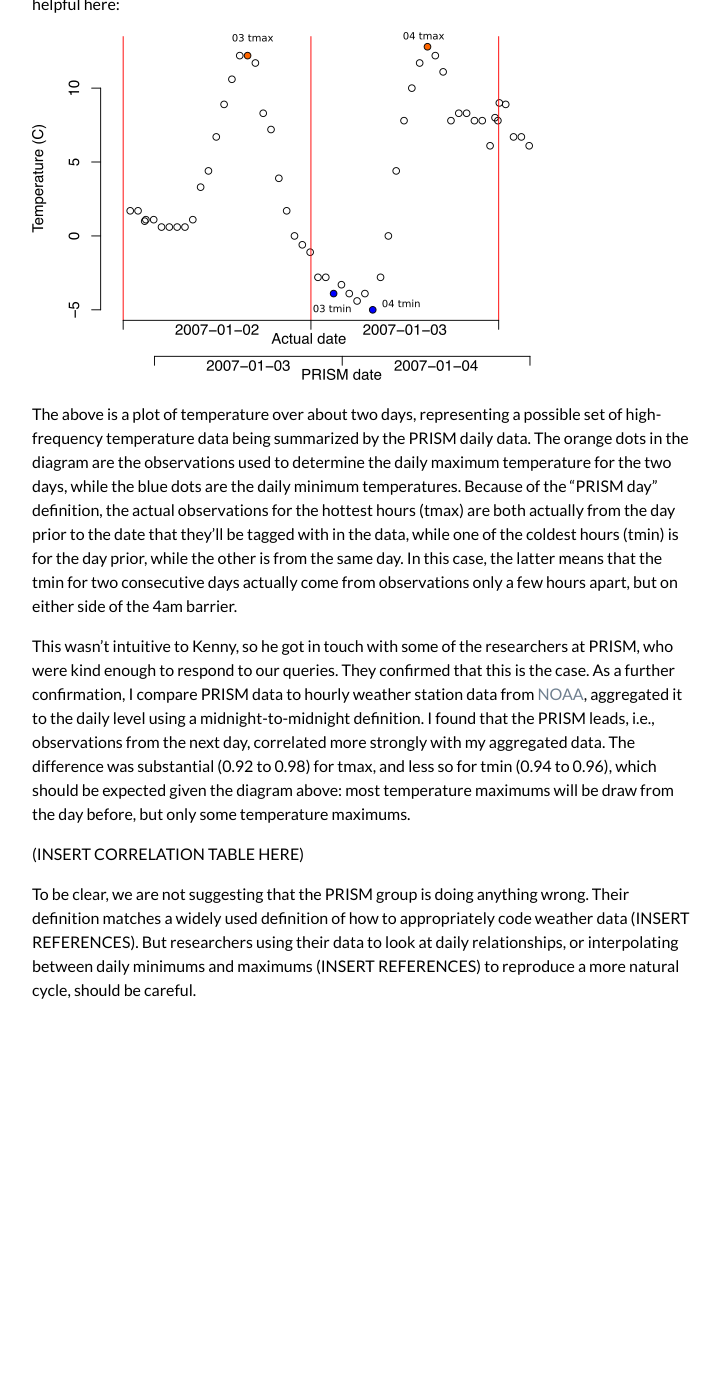
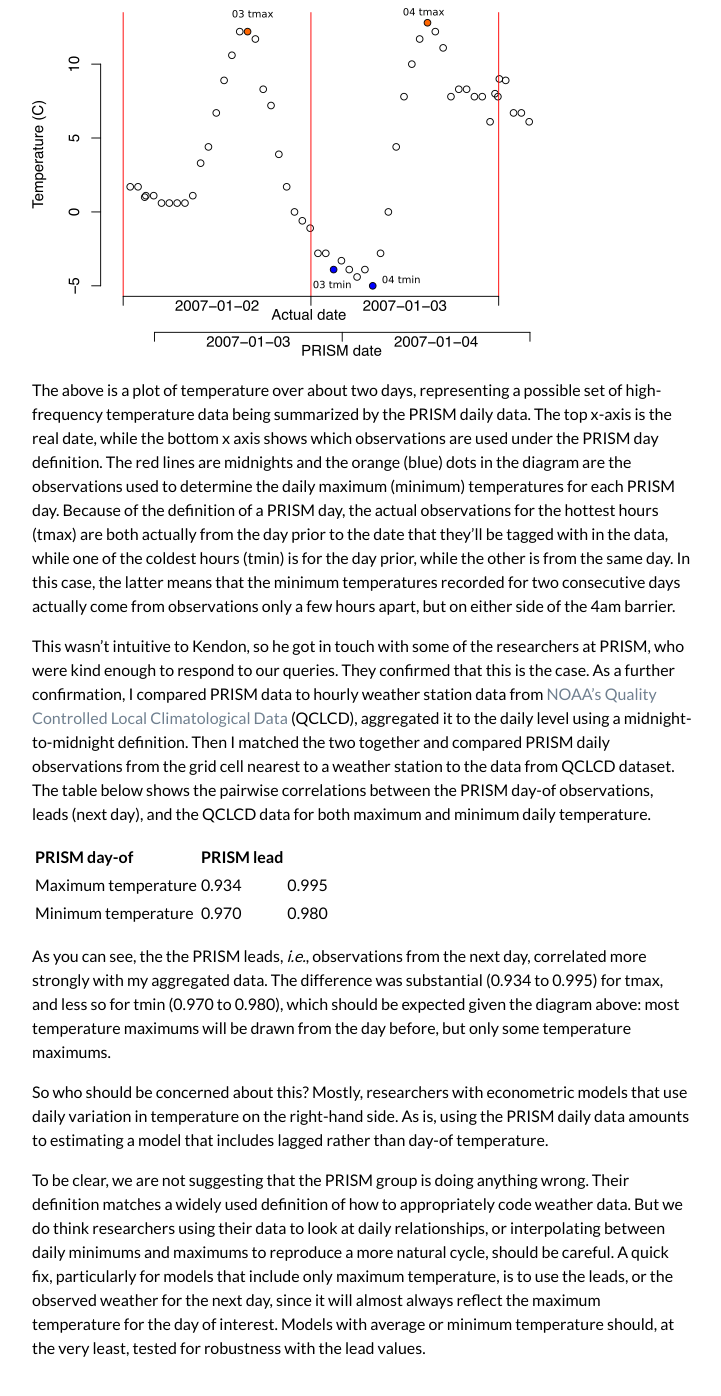
Before and after one commit to pbaylis/pbaylis.github.io, a Jekyll site: the page built from _posts/2016-05-18-prism-leads.markdown, in a window 1280 px wide and 1400 px high, scrolled down 1403 px. Shown: the top 1396 px of the window, without its empty margins (388-1109 px from the left). Built offline with Jekyll 4.4.1, drawn with Linux system fonts in a browser that asks for light colours; nearby versions of some CDN libraries; before the commit the page ends 2445 px from its top, so only the background shows below that; some of the changed text lies outside the part shown.

Commit message:
draft almost read

```diff
--- a/_posts/2016-05-18-prism-leads.markdown
+++ b/_posts/2016-05-18-prism-leads.markdown
@@ -7,13 +7,13 @@
 
 As readers of this blog know, one way that climate economists project the impacts of climate change is by observing the relationships between historical weather realizations and economic outcomes. Recently, fellow ARE PhD student [Kendon Bell](http://www.kendonbell.com/) noticed an idiosyncrasy in PRISM, one of the weather datasets we frequently use in our analyses. Since many of us rely on high-quality daily weather data to do our work, Kendon and I thought readers of the blog might benefit from what we learned.
 
-The [PRISM AN81-d](http://www.prism.oregonstate.edu/documents/PRISM_datasets.pdf) dataset is comprised of daily minimum temperature, maximum temperatures, and precipitation for the continental United States from 1981 to present. It is created by the [PRISM Climate Group](http://www.prism.oregonstate.edu/) at Oregon State, and it is *really* nice. Why? It's a gridded data product: it is composed of hundreds of thousands of 4km by 4km grid cells, where the values for each cell are determined by a [complex interpolation method](http://www.prism.oregonstate.edu/documents/Daly2008_PhysiographicMapping_IntJnlClim.pdf) from weather station data that accounts for topological factors. Importantly, it's consistent: there are no discontinuous jumps in the data (see Figure below) and the values are never missing. For reference, this is what the 30 year normals from PRISM look like.
+The [PRISM AN81-d](http://www.prism.oregonstate.edu/documents/PRISM_datasets.pdf) dataset is comprised of daily minimum temperature, maximum temperatures, and precipitation for the continental United States from 1981 to present. It is created by the [PRISM Climate Group](http://www.prism.oregonstate.edu/) at Oregon State, and it is *really* nice. Why? It's a gridded data product: it is composed of hundreds of thousands of 4km by 4km grid cells, where the values for each cell are determined by a [complex interpolation method](http://www.prism.oregonstate.edu/documents/Daly2008_PhysiographicMapping_IntJnlClim.pdf) from weather station data that accounts for topological factors. Importantly, it's consistent: there are no discontinuous jumps in the data (see Figure below) and the values are never missing.
 
 ![PRISM 30 year normals](/images/PRISM_tmax_30yr_normal_4kmM2_annual.png)
 
-These benefits are well-understood, and many scientists have begun to use the PRISM data for their statistical models INSERT REFERENCES HERE. However, a colleague of mine recently discovered a particularity of these data that may be important for some researchers: for the most part, values in the PRISM dataset refer to the day prior.
+These benefits are well-understood, and many scientists have begun to use the PRISM data for their statistical models (*e.g., [Baylis 2016](http://patrickbaylis.com/files/Baylis_JMP.pdf)). However, a colleague of mine recently discovered a particularity of these data that may be important for some researchers: for the most part, values in the PRISM dataset refer to the day *before* the date listed.
 
-The PRISM [documentation](http://prism.nacse.org/documents/PRISM_datasets.pdf) defines a "PRISM day" as follows:
+The PRISM [documentation](http://prism.nacse.org/documents/PRISM_datasets.pdf) defines a "PRISM day" is:
 
 > Station data used in AN81d are screened for adherence to a “PRISM day” criterion.  A PRISM day is defined as 1200 UTC-1200 UTC (e.g., 7 AM-7AM EST), which is the same as the AHPS day definition.  Once-per day observation times must fall within +/- 4 hours of the PRISM day to be included in the AN81d tmax and tmin datasets.  Stations without reported observation times in the NCEI GHCN-D database are currently assumed to adhere to the PRISM day criterion.  The dataset uses a day-ending naming convention, e.g., a day ending at 1200 UTC on 1 January is labeled 1 January.
 
@@ -21,10 +21,17 @@
 
 ![Diagram](/images/prism_dates_example.png)
 
-The above is a plot of temperature over about two days, representing a possible set of high-frequency temperature data being summarized by the PRISM daily data. The orange dots in the diagram are the observations used to determine the daily maximum temperature for the two days, while the blue dots are the daily minimum temperatures. Because of the "PRISM day" definition, the actual observations for the hottest hours (tmax) are both actually from the day prior to the date that they'll be tagged with in the data, while one of the coldest hours (tmin) is for the day prior, while the other is from the same day. In this case, the latter means that the tmin for two consecutive days actually come from observations only a few hours apart, but on either side of the 4am barrier.
+The above is a plot of temperature over about two days, representing a possible set of high-frequency temperature data being summarized by the PRISM daily data. The top x-axis is the real date, while the bottom x axis shows which observations are used under the PRISM day definition. The red lines are midnights and the orange (blue) dots in the diagram are the observations used to determine the daily maximum (minimum) temperatures for each PRISM day. Because of the definition of a PRISM day, the actual observations for the hottest hours (tmax) are both actually from the day prior to the date that they'll be tagged with in the data, while one of the coldest hours (tmin) is for the day prior, while the other is from the same day. In this case, the latter means that the minimum temperatures recorded for two consecutive days actually come from observations only a few hours apart, but on either side of the 4am barrier.
 
-This wasn't intuitive to Kenny, so he got in touch with some of the researchers at PRISM, who were kind enough to respond to our queries. They confirmed that this is the case. As a further confirmation, I compare PRISM data to hourly weather station data from [NOAA](https://www.ncdc.noaa.gov/data-access/land-based-station-data/land-based-datasets/quality-controlled-local-climatological-data-qclcd), aggregated it to the daily level using a midnight-to-midnight definition. I found that the PRISM leads, i.e., observations from the next day, correlated more strongly with my aggregated data. The difference was substantial (0.92 to 0.98) for tmax, and less so for tmin (0.94 to 0.96), which should be expected given the diagram above: most temperature maximums will be draw from the day before, but only some temperature maximums.
+This wasn't intuitive to Kendon, so he got in touch with some of the researchers at PRISM, who were kind enough to respond to our queries. They confirmed that this is the case. As a further confirmation, I compared PRISM data to hourly weather station data from [NOAA's Quality Controlled Local Climatological Data](https://www.ncdc.noaa.gov/data-access/land-based-station-data/land-based-datasets/quality-controlled-local-climatological-data-qclcd) (QCLCD), aggregated it to the daily level using a midnight-to-midnight definition. Then I matched the two together and compared PRISM daily observations from the grid cell nearest to a weather station to the data from QCLCD dataset. The table below shows the pairwise correlations between the PRISM day-of observations, leads (next day), and the QCLCD data for both maximum and minimum daily temperature.
 
-(INSERT CORRELATION TABLE HERE)
+| PRISM day-of        | PRISM lead |
+--------------------|------------|------
+Maximum temperature | 0.934      | 0.995
+Minimum temperature | 0.970      | 0.980
 
-To be clear, we are not suggesting that the PRISM group is doing anything wrong. Their definition matches a widely used definition of how to appropriately code weather data (INSERT REFERENCES). But researchers using their data to look at daily relationships, or interpolating between daily minimums and maximums (INSERT REFERENCES) to reproduce a more natural cycle, should be careful.
+As you can see, the the PRISM leads, *i.e.*, observations from the next day, correlated more strongly with my aggregated data. The difference was substantial (0.934 to 0.995) for tmax, and less so for tmin (0.970 to 0.980), which should be expected given the diagram above: most temperature maximums will be drawn from the day before, but only some temperature maximums.
+
+So who should be concerned about this? Mostly, researchers with econometric models that use daily variation in temperature on the right-hand side. As is, using the PRISM daily data amounts to estimating a model that includes lagged rather than day-of temperature.
+
+To be clear, we are not suggesting that the PRISM group is doing anything wrong. Their definition matches a widely used definition of how to appropriately code weather data. But we do think researchers using their data to look at daily relationships, or interpolating between daily minimums and maximums to reproduce a more natural cycle, should be careful. A quick fix, particularly for models that include only maximum temperature, is to use the leads, or the observed weather for the next day, since it will almost always reflect the maximum temperature for the day of interest. Models with average or minimum temperature should, at the very least, tested for robustness with the lead values.
```
